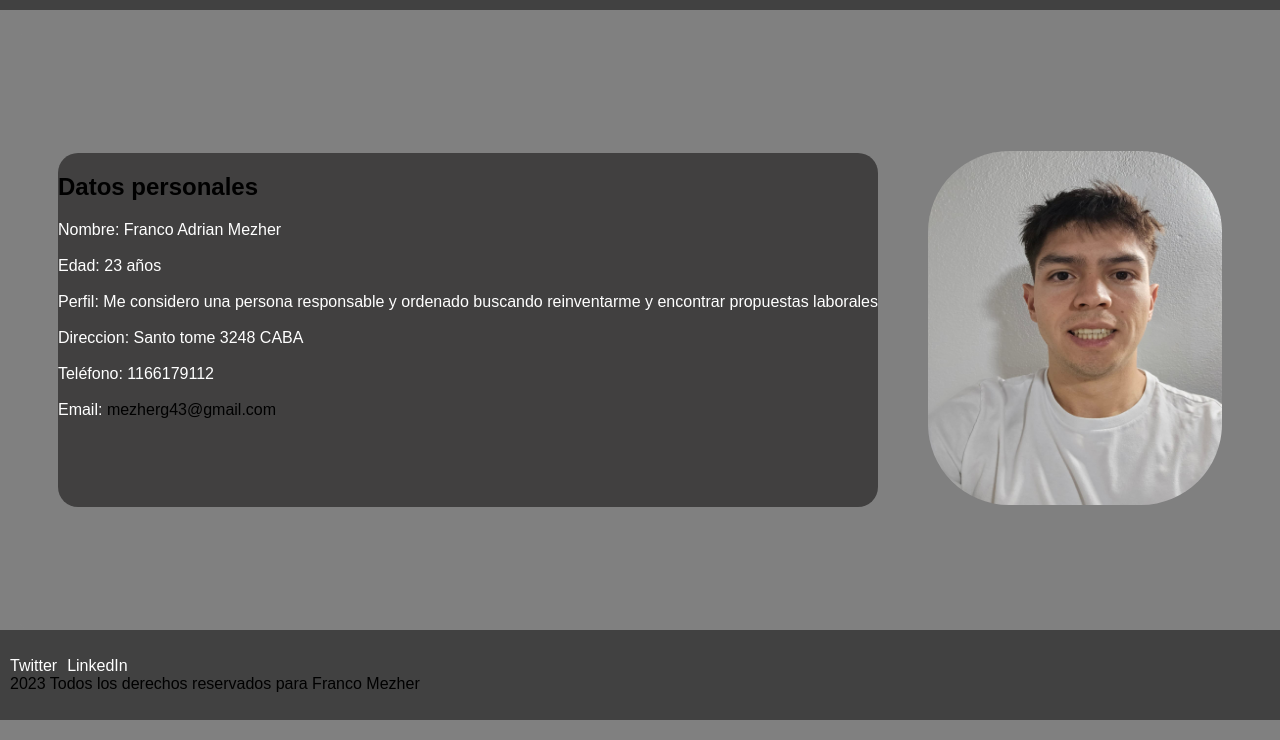
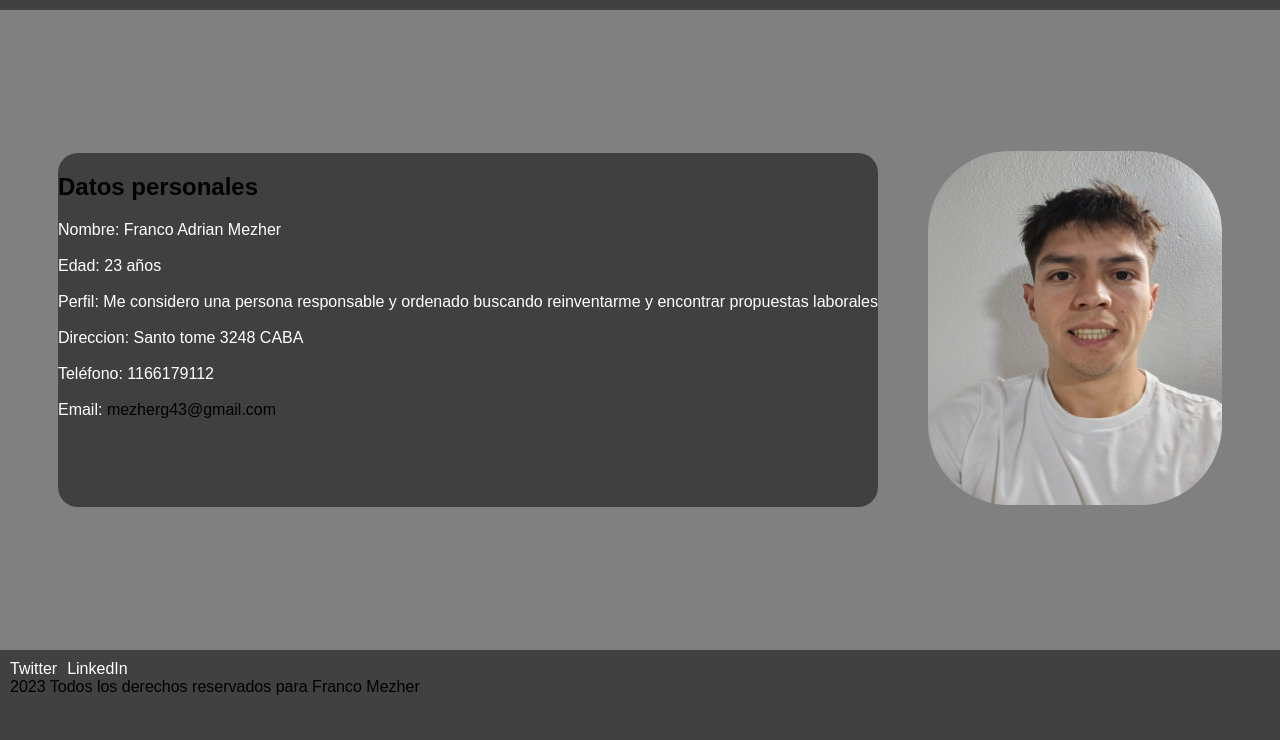
Before and after one commit to FranMezher/FranMezher.github.io, a plain HTML site: page index.html in a window 1280 px wide. Shown: the part 80-820 px from the top of the page. Drawn offline with Linux system fonts and the light colour scheme.

Commit message:
Add files via upload

```diff
--- a/estilos/styles.css
+++ b/estilos/styles.css
@@ -105,7 +105,6 @@ nav a:hover{
     display: flex;
 }
 .footer{
-    display: flex;
     min-height: 70px;
     background-color: rgb(65, 65, 65);
     justify-content: space-between;
@@ -113,7 +112,7 @@ nav a:hover{
     text-align: center;
     padding: 10px;
     bottom: 0;
-    position: absolute;
+    position: relative;
     width: 100%;
 }
 
```
